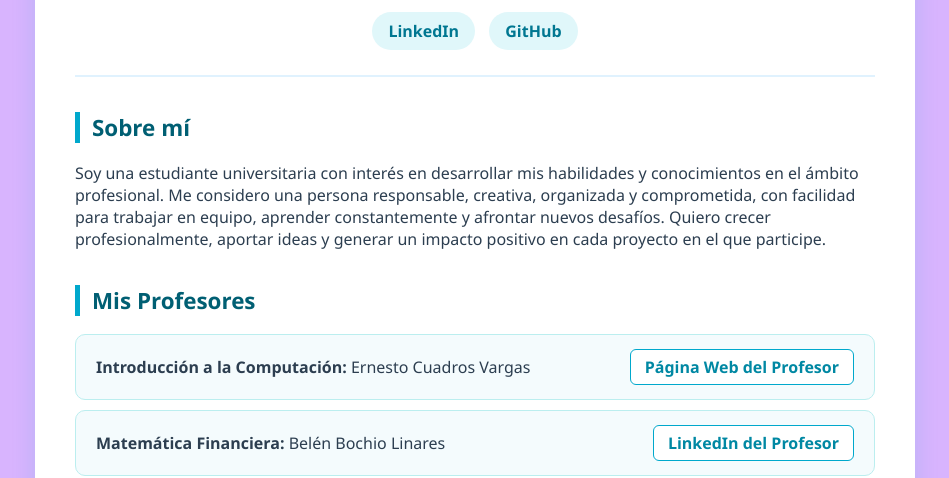
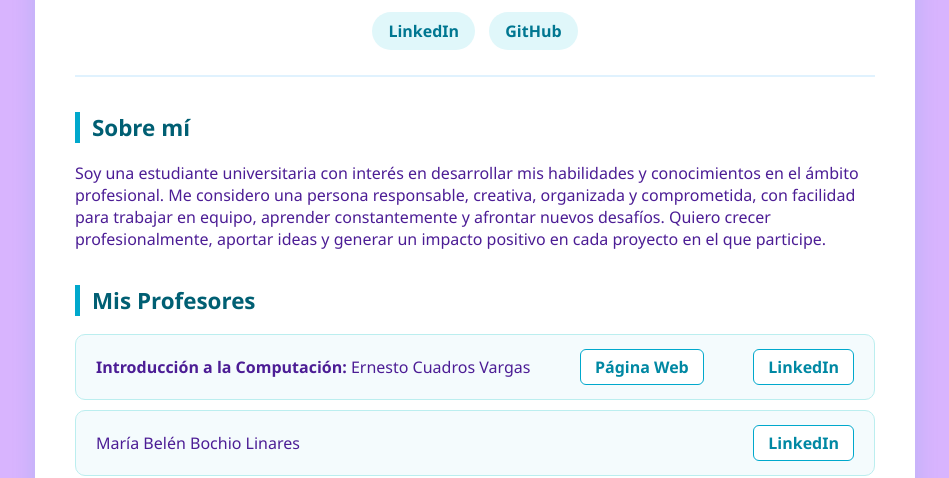
Before and after one commit to camilarubinasalas-crypto/Camila, a plain HTML site: page index.html in a window 1280 px wide. Shown: the part 328-806 px from the top of the page, without its empty margins (165-1114 px from the left). Drawn offline with Linux system fonts and the light colour scheme.

Commit message:
Update index.html

```diff
--- a/index.html
+++ b/index.html
@@ -10,7 +10,7 @@
         body {
             font-family: 'Segoe UI', Tahoma, Geneva, Verdana, sans-serif;
             background-color: #d8b4fe;
-            color: #2c3e50;
+            color: #4c1d95;
             margin: 0;
             padding: 30px 20px;
             display: flex;
@@ -165,28 +165,27 @@
         <h2>Mis Profesores</h2>
 
         <ul>
-            <li>
+<li>
     <span>
         <strong>Introducción a la Computación:</strong>
         Ernesto Cuadros Vargas
     </span>
 
+    <!-- Enlace a su página web -->
     <a href="https://socios.spc.org.pe/ecuadros/" rel="noopener noreferrer" target="_blank">
-        Página Web del Profesor
+        Página Web
+    </a>
+
+    <!-- Enlace a su LinkedIn (añadido) -->
+    <a href="https://www.linkedin.com/in/ernesto-cuadros-vargas" rel="noopener noreferrer" target="_blank">
+        LinkedIn
     </a>
 </li>
 
             <li>
-                <span>
-                    <strong>Matemática Financiera:</strong>
-                    Belén Bochio Linares
-                </span>
-
-                <a href="https://www.linkedin.com/in/claudia-calisaya-carpio-5821a3"
-                   target="_blank" rel="noopener noreferrer">
-                    LinkedIn del Profesor
-                </a>
-            </li>
+    <span>María Belén Bochio Linares</span>
+    <a href="https://www.linkedin.com/in/maría-belén-bocchio-linares-96846035" rel="noopener noreferrer" target="_blank">LinkedIn</a>
+</li>
         </ul>
     </section>
 
```
